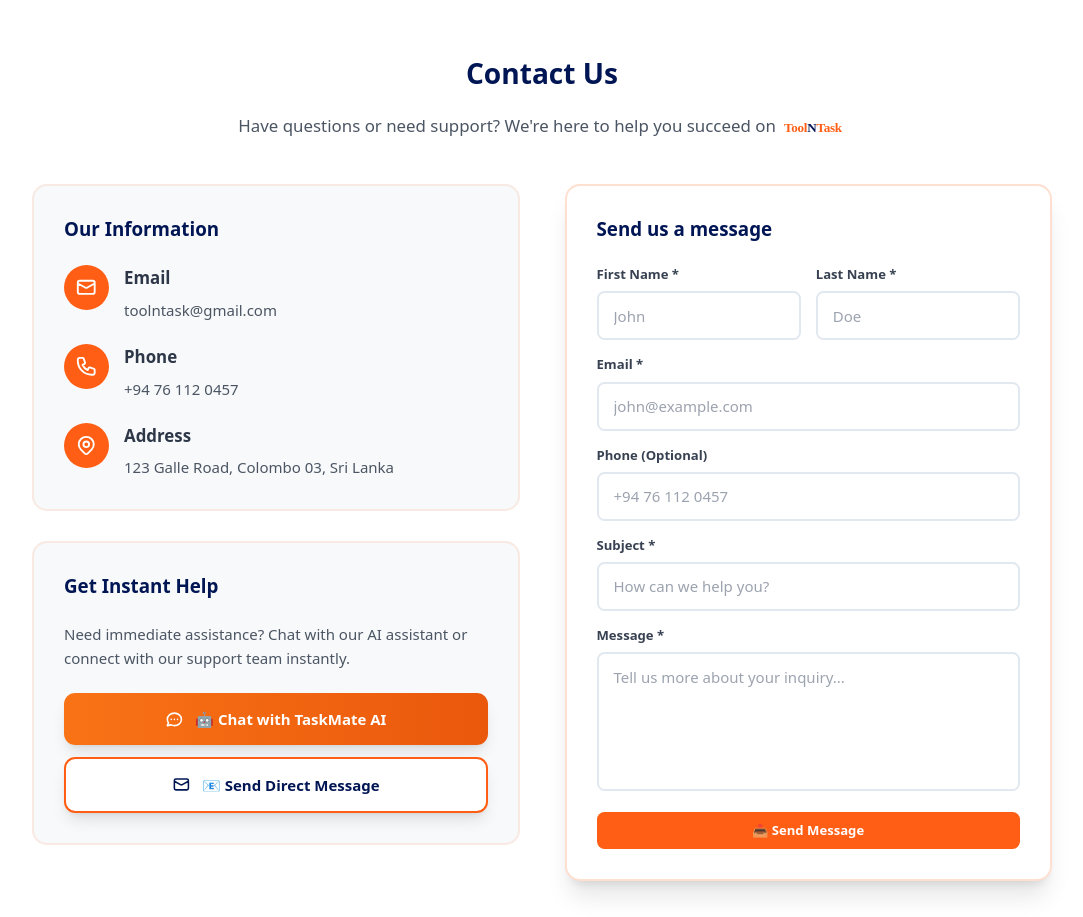
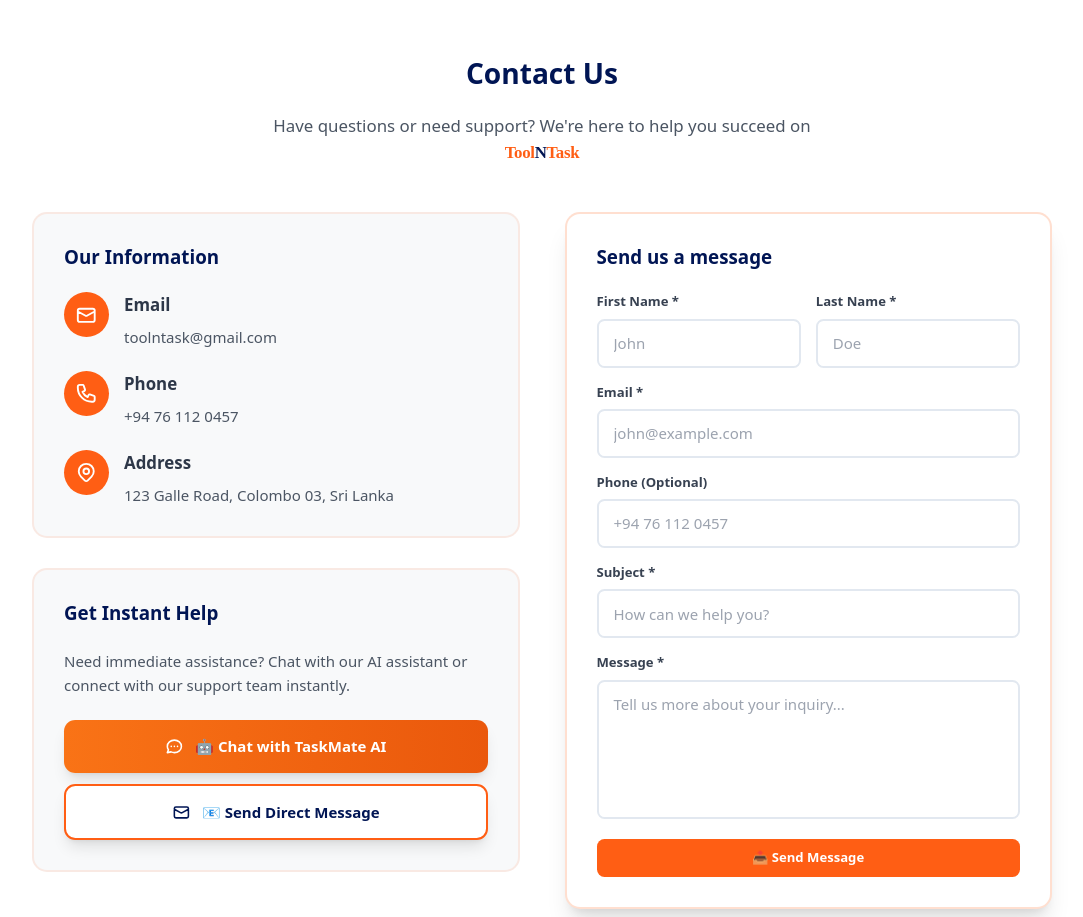
Before and after one commit to SeneshFitzroy/ToolnTask, a Next.js app: page /About in a window 1280 px wide. Shown: the part 1580-2497 px from the top of the page, without its empty margins (98-1181 px from the left). Built offline with nearby package versions, Linux system fonts and the light colour scheme; no server answers; the database is empty; a web font is replaced by a local one.

Commit message:
feat: Enhanced pages/About.tsx,  - Detailed changes: diff --git a/pages/About.tsx b/pages/About.tsx ind... at 23:44:10.26 Sun 07/20/2025

```diff
--- a/pages/About.tsx
+++ b/pages/About.tsx
@@ -366,7 +366,7 @@
               Contact Us
             </h2>
             <p className="text-base sm:text-lg max-w-2xl mx-auto" style={{ color: theme === 'dark' ? '#B3B5BC' : '#4B5563' }}>
-              Have questions or need support? We&apos;re here to help you succeed on <Logo size="small" className="inline mx-1" />
+              Have questions or need support? We&apos;re here to help you succeed on <Logo size="medium" className="inline mx-2" />
             </p>
           </div>
 
```
